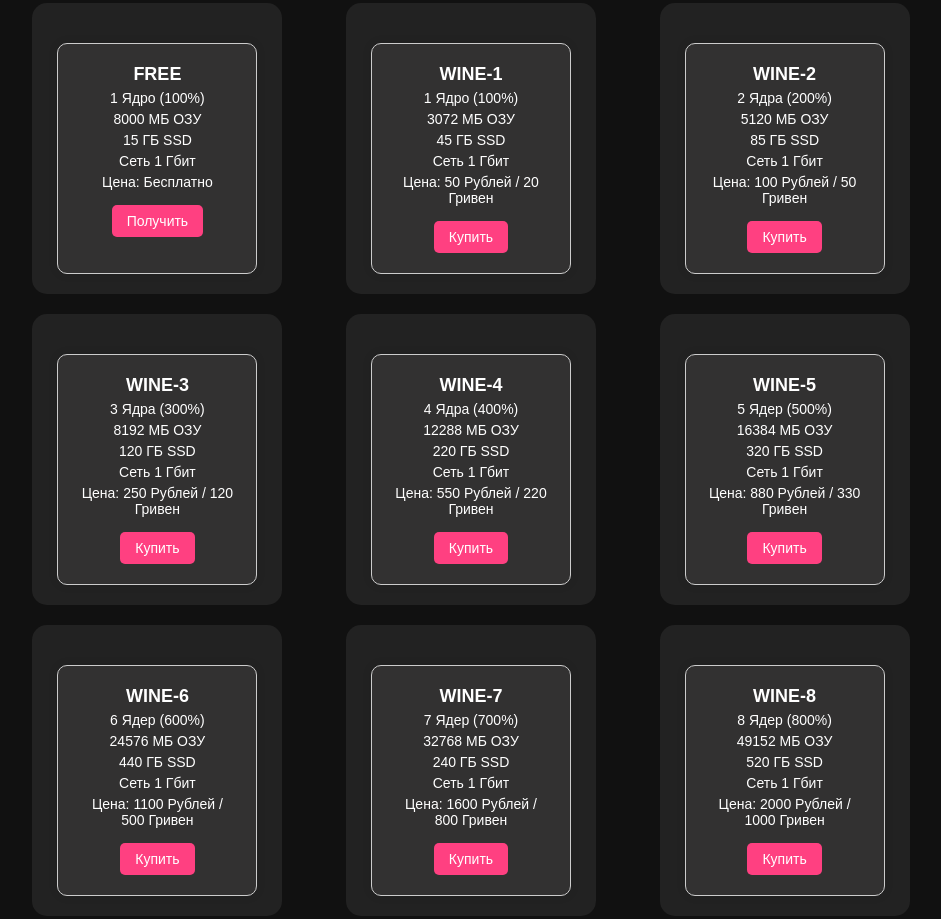
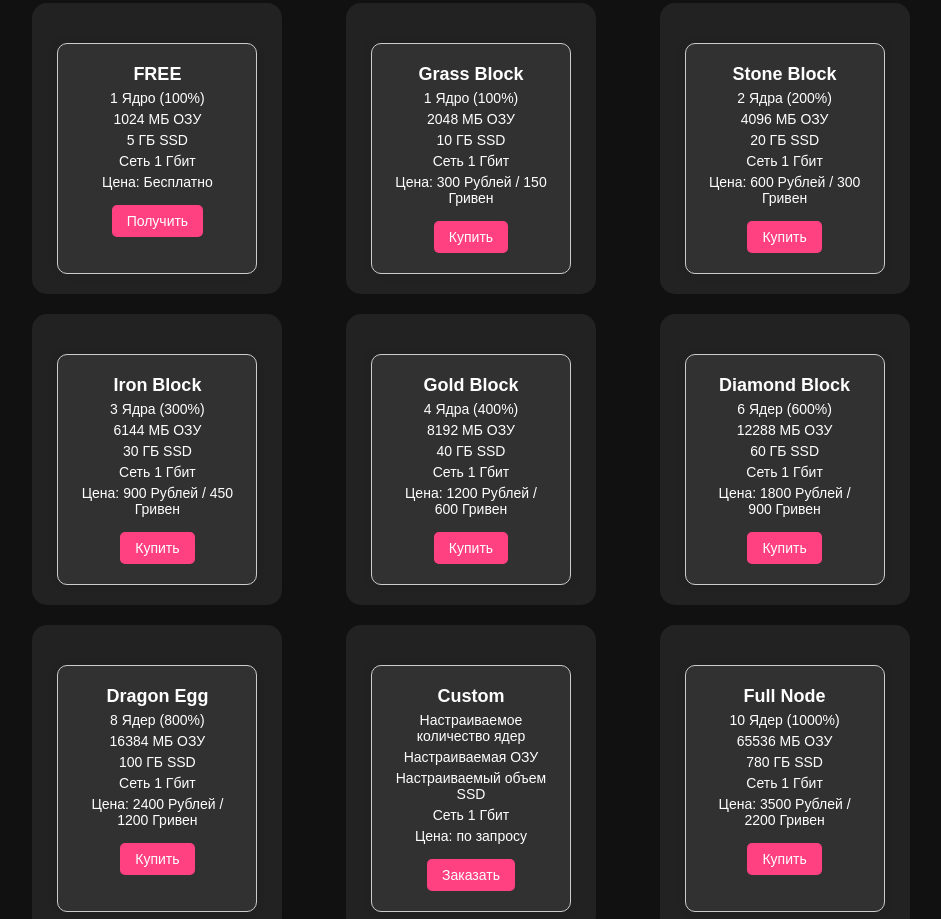
Before and after one commit to yuriikot2010/winenodes, a plain HTML site: page index.html in a window 1280 px wide. Shown: the part 1318-2237 px from the top of the page, without its empty margins (169-1110 px from the left). Drawn offline with Linux system fonts and the light colour scheme.

Commit message:
Update index.html

```diff
--- a/index.html
+++ b/index.html
@@ -88,11 +88,11 @@
                 <h3 class="stat-title">Стабильность серверов</h3>
             </div>
             <div class="stat">
-                <p class="stat-value">20+</p>
+                <p class="stat-value">1+</p>
                 <h3 class="stat-title">Довольных клиентов</h3>
             </div>
             <div class="stat">
-                <p class="stat-value">5+</p>
+                <p class="stat-value">1+</p>
                 <h3 class="stat-title">Доступных серверов</h3>
             </div>
         </div>
@@ -106,8 +106,8 @@
                 <h2>FREE</h2>
                 <ul>
                     <li>1 Ядро (100%)</li>
-                            <li>8000 МБ ОЗУ</li>
-                            <li>15 ГБ SSD</li>
+                    <li>1024 МБ ОЗУ</li>
+                    <li>5 ГБ SSD</li>
                     <li>Сеть 1 Гбит</li>
                     <li>Цена: Бесплатно</li>
                 </ul>
@@ -115,130 +115,115 @@
             </div>
         </div>
 
-                <!-- Тариф Wine-1 -->
-                <div class="card-container" id="wine-1">
+        <!-- Тариф Grass Block -->
+        <div class="card-container" id="grass-block">
             <div class="card">
-                        <h2>WINE-1</h2>
+                <h2>Grass Block</h2>
                 <ul>
                     <li>1 Ядро (100%)</li>
-                            <li>3072 МБ ОЗУ</li>
-                            <li>45 ГБ SSD</li>
+                    <li>2048 МБ ОЗУ</li>
+                    <li>10 ГБ SSD</li>
                     <li>Сеть 1 Гбит</li>
-                            <li>Цена: 50 Рублей / 20 Гривен</li>
+                    <li>Цена: 300 Рублей / 150 Гривен</li>
                 </ul>
                 <a href="https://discord.gg/vZ82rEysh8" class="buybutton">Купить</a>
             </div>
         </div>
 
-                <!-- Тариф Wine-2 -->
-                <div class="card-container" id="wine-2">
+        <!-- Тариф Stone Block -->
+        <div class="card-container" id="stone-block">
             <div class="card">
-                        <h2>WINE-2</h2>
+                <h2>Stone Block</h2>
                 <ul>
                     <li>2 Ядра (200%)</li>
-                            <li>5120 МБ ОЗУ</li>
-                            <li>85 ГБ SSD</li>
+                    <li>4096 МБ ОЗУ</li>
+                    <li>20 ГБ SSD</li>
                     <li>Сеть 1 Гбит</li>
-                            <li>Цена: 100 Рублей / 50 Гривен</li>
+                    <li>Цена: 600 Рублей / 300 Гривен</li>
                 </ul>
                 <a href="https://discord.gg/vZ82rEysh8" class="buybutton">Купить</a>
             </div>
         </div>
 
-                <!-- Тариф Wine-3 -->
-                <div class="card-container" id="wine-3">
+        <!-- Тариф Iron Block -->
+        <div class="card-container" id="iron-block">
             <div class="card">
-                        <h2>WINE-3</h2>
+                <h2>Iron Block</h2>
                 <ul>
                     <li>3 Ядра (300%)</li>
-                            <li>8192 МБ ОЗУ</li>
-                            <li>120 ГБ SSD</li>
+                    <li>6144 МБ ОЗУ</li>
+                    <li>30 ГБ SSD</li>
                     <li>Сеть 1 Гбит</li>
-                            <li>Цена: 250 Рублей / 120 Гривен</li>
+                    <li>Цена: 900 Рублей / 450 Гривен</li>
                 </ul>
                 <a href="https://discord.gg/vZ82rEysh8" class="buybutton">Купить</a>
             </div>
         </div>
 
-                <!-- Тариф Wine-4 -->
-                <div class="card-container" id="wine-4">
+        <!-- Тариф Gold Block -->
+        <div class="card-container" id="gold-block">
             <div class="card">
-                        <h2>WINE-4</h2>
+                <h2>Gold Block</h2>
                 <ul>
                     <li>4 Ядра (400%)</li>
-                            <li>12288 МБ ОЗУ</li>
-                            <li>220 ГБ SSD</li>
+                    <li>8192 МБ ОЗУ</li>
+                    <li>40 ГБ SSD</li>
                     <li>Сеть 1 Гбит</li>
-                            <li>Цена: 550 Рублей / 220 Гривен</li>
+                    <li>Цена: 1200 Рублей / 600 Гривен</li>
                 </ul>
                 <a href="https://discord.gg/vZ82rEysh8" class="buybutton">Купить</a>
             </div>
         </div>
 
-                <!-- Тариф Wine-5 -->
-                <div class="card-container" id="wine-5">
+        <!-- Тариф Diamond Block -->
+        <div class="card-container" id="diamond-block">
             <div class="card">
-                        <h2>WINE-5</h2>
+                <h2>Diamond Block</h2>
                 <ul>
-                            <li>5 Ядер (500%)</li>
-                            <li>16384 МБ ОЗУ</li>
-                            <li>320 ГБ SSD</li>
+                    <li>6 Ядер (600%)</li>
+                    <li>12288 МБ ОЗУ</li>
+                    <li>60 ГБ SSD</li>
                     <li>Сеть 1 Гбит</li>
-                            <li>Цена: 880 Рублей / 330 Гривен</li>
+                    <li>Цена: 1800 Рублей / 900 Гривен</li>
                 </ul>
                 <a href="https://discord.gg/vZ82rEysh8" class="buybutton">Купить</a>
             </div>
         </div>
 
-                <!-- Тариф Wine-6 -->
-                <div class="card-container" id="wine-6">
+        <!-- Тариф Dragon Egg -->
+        <div class="card-container" id="dragon-egg">
             <div class="card">
-                        <h2>WINE-6</h2>
+                <h2>Dragon Egg</h2>
                 <ul>
-                            <li>6 Ядер (600%)</li>
-                            <li>24576 МБ ОЗУ</li>
-                            <li>440 ГБ SSD</li>
+                    <li>8 Ядер (800%)</li>
+                    <li>16384 МБ ОЗУ</li>
+                    <li>100 ГБ SSD</li>
                     <li>Сеть 1 Гбит</li>
-                            <li>Цена: 1100 Рублей / 500 Гривен</li>
+                    <li>Цена: 2400 Рублей / 1200 Гривен</li>
                 </ul>
                 <a href="https://discord.gg/vZ82rEysh8" class="buybutton">Купить</a>
             </div>
         </div>
 
-                <!-- Тариф Wine-7 -->
-                <div class="card-container" id="wine-7">
+        <!-- Кастомный тариф -->
+        <div class="card-container" id="custom-tariff">
             <div class="card">
-                        <h2>WINE-7</h2>
+                <h2>Custom</h2>
                 <ul>
-                            <li>7 Ядер (700%)</li>
-                            <li>32768 МБ ОЗУ</li>
-                            <li>240 ГБ SSD</li>
+                    <li>Настраиваемое количество ядер</li>
+                    <li>Настраиваемая ОЗУ</li>
+                    <li>Настраиваемый объем SSD</li>
                     <li>Сеть 1 Гбит</li>
-                            <li>Цена: 1600 Рублей / 800 Гривен</li>
+                    <li>Цена: по запросу</li>
                 </ul>
-                        <a href="https://discord.gg/vZ82rEysh8" class="buybutton">Купить</a>
+                <a href="https://discord.gg/vZ82rEysh8" class="buybutton">Заказать</a>
             </div>
         </div>
 
-                <!-- Тариф Wine-8 -->
-                <div class="card-container" id="wine-8">
+        <!-- Весь сервер (Full Node) -->
+        <div class="card-container" id="full-node">
             <div class="card">
-                        <h2>WINE-8</h2>
-                        <ul>
-                            <li>8 Ядер (800%)</li>
-                            <li>49152 МБ ОЗУ</li>
-                            <li>520 ГБ SSD</li>
-                            <li>Сеть 1 Гбит</li>
-                            <li>Цена: 2000 Рублей / 1000 Гривен</li>
-                        </ul>
-                        <a href="https://discord.gg/vZ82rEysh8" class="buybutton">Купить</a>
-                    </div>
-                </div>
-
-                <!-- Тариф Wine-9 -->
-                <div class="card-container" id="wine-9">
-                    <div class="card">
-                        <h2>WINE-9</h2>
+                <h2>Full Node</h2>
                 <ul>
                     <li>10 Ядер (1000%)</li>
                     <li>65536 МБ ОЗУ</li>
@@ -249,7 +234,8 @@
                 <a href="https://discord.gg/vZ82rEysh8" class="buybutton">Купить</a>
             </div>
         </div>
-    </main>
+    </div>
+</div>
 
 <script type="application/ld+json">
     {
```
Lines whose indentation alone changed are shown as unchanged.
